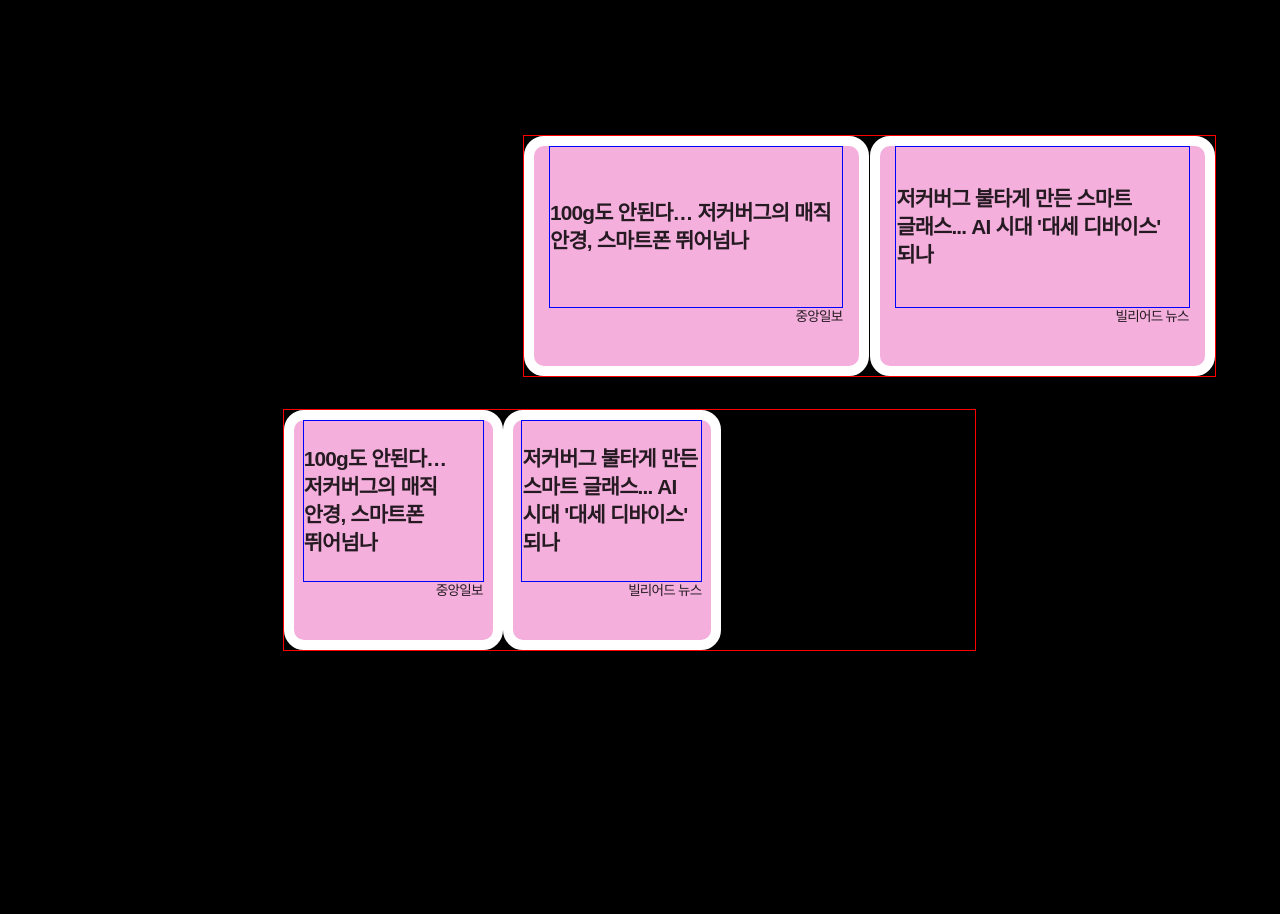
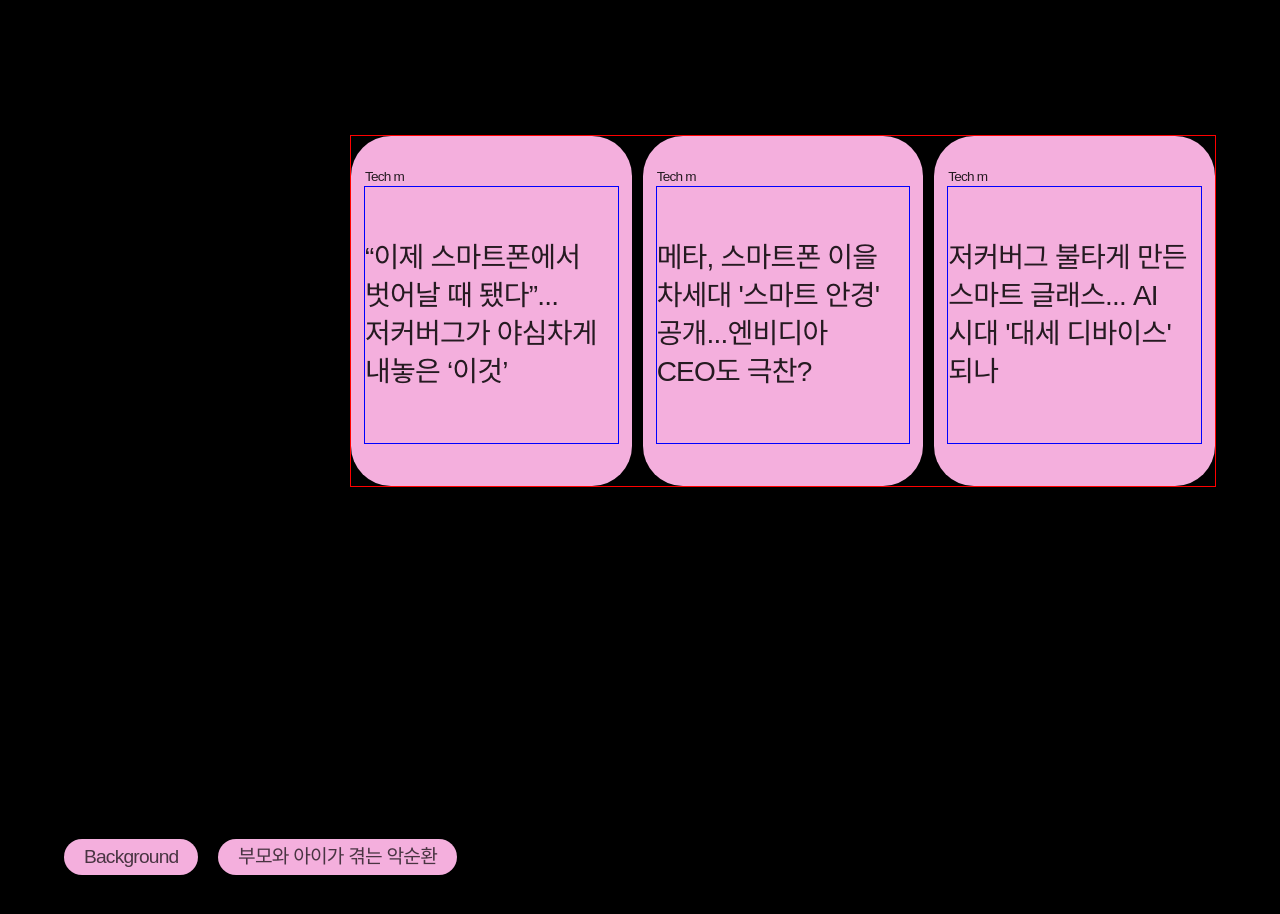
Before and after one commit to HwijaeKim/eatopia2024, a plain HTML site: page index.html in a window 1280 px wide. Shown: the part 2200-3114 px from the top of the page. Drawn offline with Linux system fonts and the light colour scheme; files whose address does not match are found by name; a web font is replaced by a local one.

Commit message:
edit background

```diff
--- a/index.html
+++ b/index.html
@@ -93,34 +93,23 @@
 
                     <div class="sec2flexbox1">
                         <div class="sec2FlexContainer">
-                            <p class="main">100g도 안된다… 저커버그의 매직 안경, 스마트폰 뛰어넘나</p>
-                            <p class="sub">중앙일보</p>
+                            <p class="sub">Tech m</p>
+                            <p class="main">“이제 스마트폰에서 벗어날 때 됐다”...저커버그가 야심차게 내놓은 ‘이것’</p>
+
                         </div>
 
                         <div class="sec2FlexContainer">
+                            <p class="sub">Tech m</p>
+                            <p class="main">메타, 스마트폰 이을 차세대 '스마트 안경' 공개...엔비디아 CEO도 극찬?</p>
+                        </div>
+
+                        <div class="sec2FlexContainer">
+                            <p class="sub">Tech m</p>
                             <p class="main">저커버그 불타게 만든 스마트 글래스... AI 시대 '대세 디바이스' 되나</p>
-                            <p class="sub">빌리어드 뉴스</p>
                         </div>
                     </div>
 
 
-
-                    <div class="sec2flexbox2">
-                        <div class="sec2FlexContainer">
-                            <p class="main">100g도 안된다… 저커버그의 매직 안경, 스마트폰 뛰어넘나</p>
-                            <p class="sub">중앙일보</p>
-                        </div>
-
-                        <div class="sec2FlexContainer">
-                            <p class="main">저커버그 불타게 만든 스마트 글래스... AI 시대 '대세 디바이스' 되나</p>
-                            <p class="sub">빌리어드 뉴스</p>
-                        </div>
-                        <span class="main_subtitle">
-                            최근 기사들을 통해 살펴보면, XR 글라스의 상용화가 이제는 단순한 상상이 아닌,
-                            우리 눈앞에 현실로 다가오고 있음을 알 수 있습니다. 이제 XR 글라스는 머지않아
-                            많은 사람들이 쉽게 접하고 활용할 수 있는 도구가 될 것입니다.
-                        </p>
-                    </div>
                 </section>
              </div>
 
--- a/style/style.css
+++ b/style/style.css
@@ -405,18 +405,18 @@ section#sector2 {
 
 .sec2flexbox1 {
     border: solid 1px red;
-    width: 60%;
+    width: 75%;
     display: flex;
     justify-content: space-between;
     float: right;
     margin: 4rem 0 2rem 0;
 }
 .sec2FlexContainer {
-    border: solid 10px #fff;
-    border-radius: 20px;
+    /* border: solid 10px #fff; */
+    border-radius: 40px;
     background: var(--pinkL);
-    width: 47%;
-    height: 220px;
+    width: 32.5%;
+    height: 350px;
 }
 .sec2FlexContainer .main {
     display: flex;
@@ -425,12 +425,12 @@ section#sector2 {
     height: 73%;
     align-items: center;
     margin: 0 auto;
-    font-weight: 800;
+    /* font-weight: 800; */
     color: var(--systemColorD);
-    font-size: var(--text-semi-medium);
+    font-size: var(--text-medium);
 }
 .sec2FlexContainer .sub {
-    text-align: right;
+    padding-top: 2rem;
     color: var(--systemColorD);
     width: 90%;
     margin: 0 auto;
```
